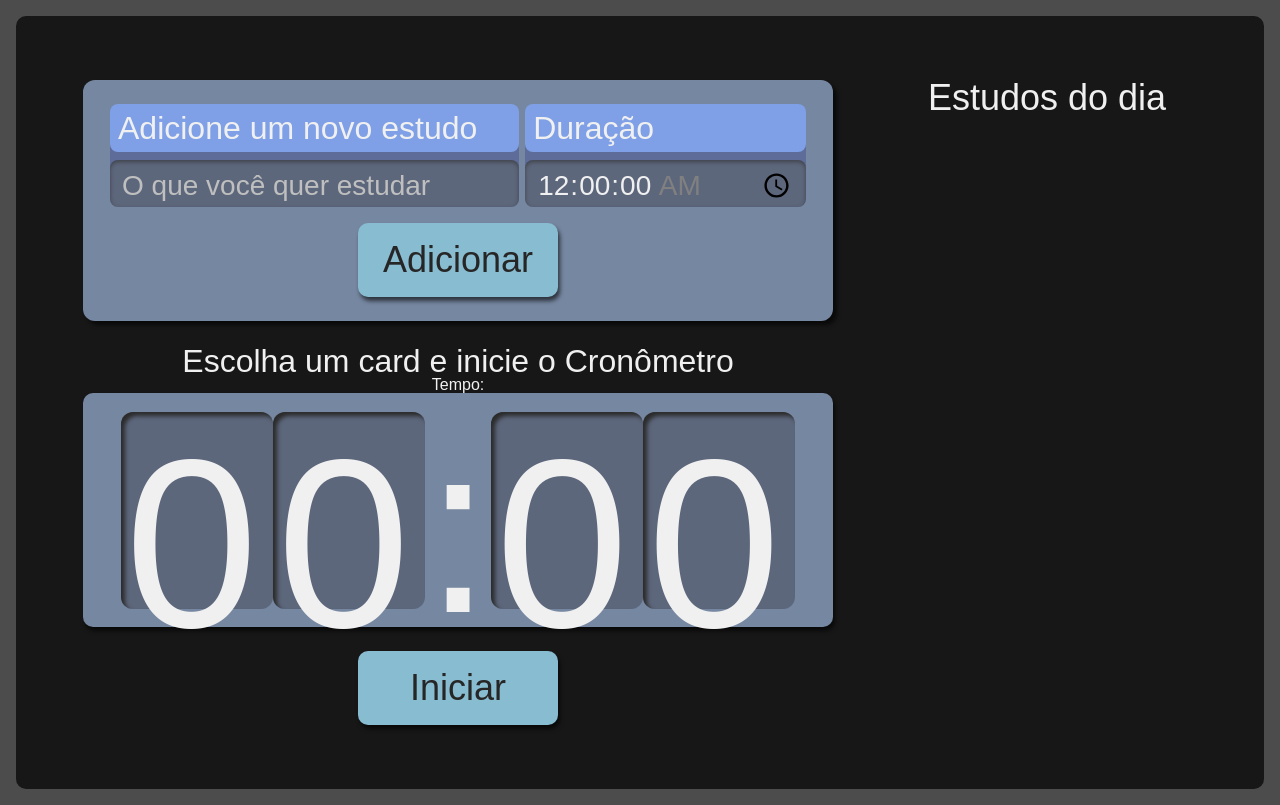
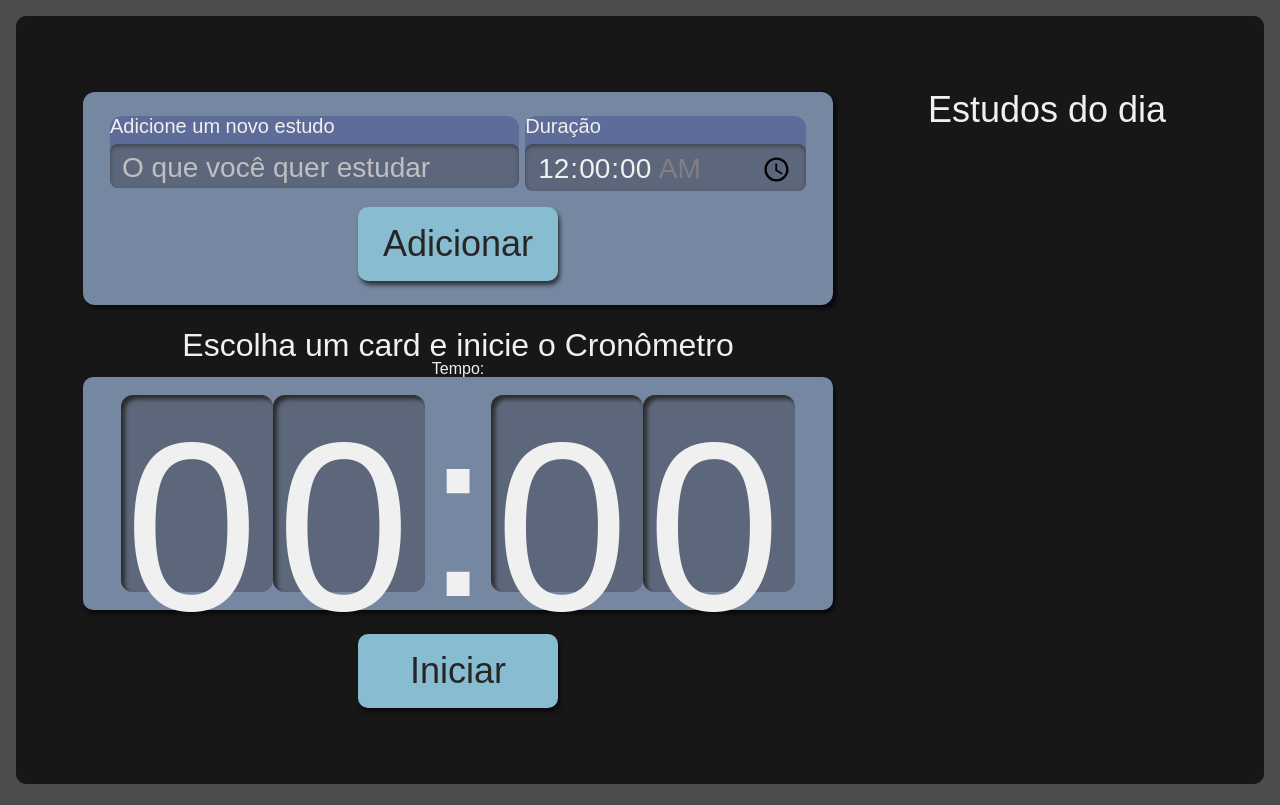
Before and after one commit to vicTavares/alura-studies, a React (Create React App) app: page / in a window 1280 px wide. Built offline with nearby package versions, Linux system fonts and the light colour scheme.

Commit message:
refactor: altera de inputContainer; input number

```diff
--- a/src/components/Formulario/Formulario.module.scss
+++ b/src/components/Formulario/Formulario.module.scss
@@ -12,16 +12,24 @@
     display: flex;
     flex-direction: column;
     width: 100%;
+    height: fit-content;
+
+    &[type="text"] {
+      height: 40px;
+    }
+
     margin-bottom: 16px;
     border-radius: 12px;
 
-    label {
+    label,
+    span {
       margin-bottom: 8px;
       font-size: 1.25rem;
     }
 
     input {
       width: 100%;
+      height: 90px;
       padding: 8px 12px 4px;
       box-sizing: border-box;
       border: unset;
@@ -32,6 +40,11 @@
 
       &::placeholder {
         color: #bfbfbf;
+      }
+
+      &[type="number"] {
+        width: 90px;
+        height: 40px;
       }
     }
   }
@@ -52,7 +65,7 @@
         width: 40%;
       }
 
-      label {
+      .label {
         font-size: 2rem;
         background-color: #7fa0e6;
         border-radius: 8px;
```
